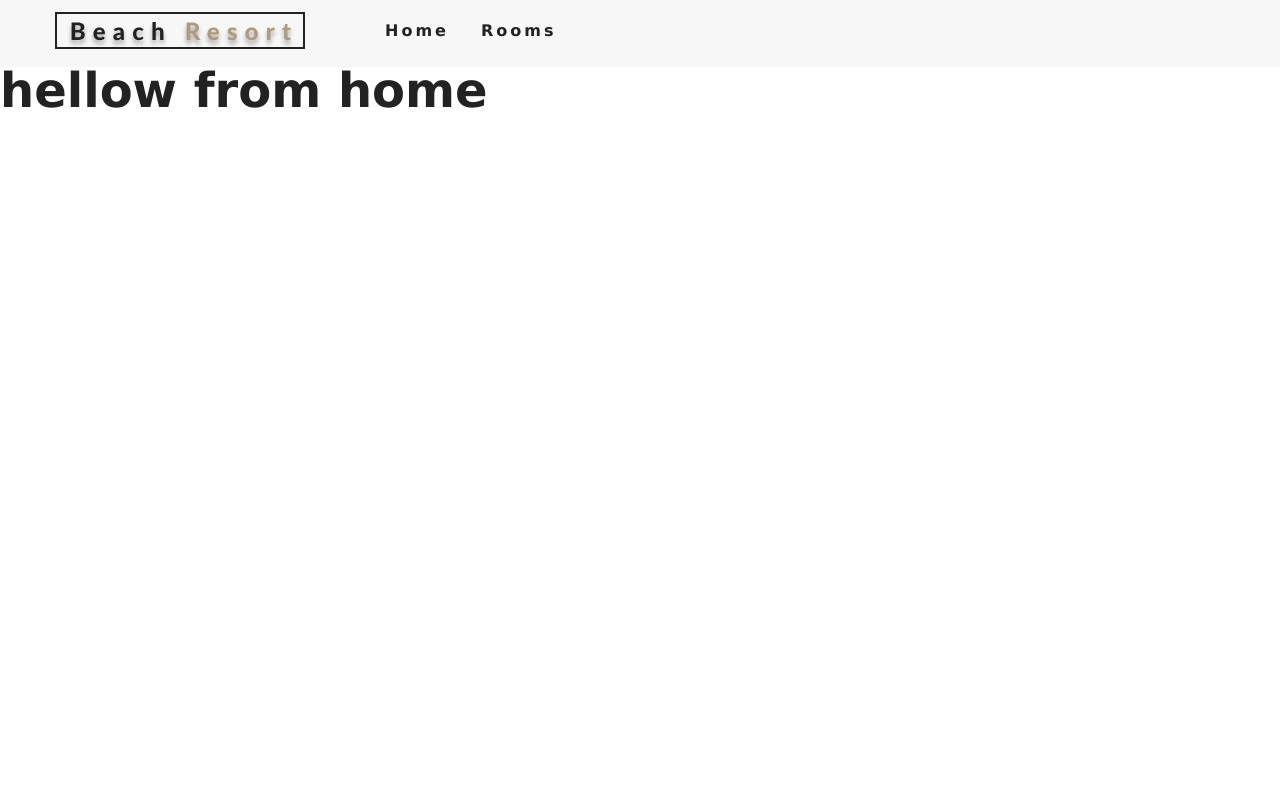
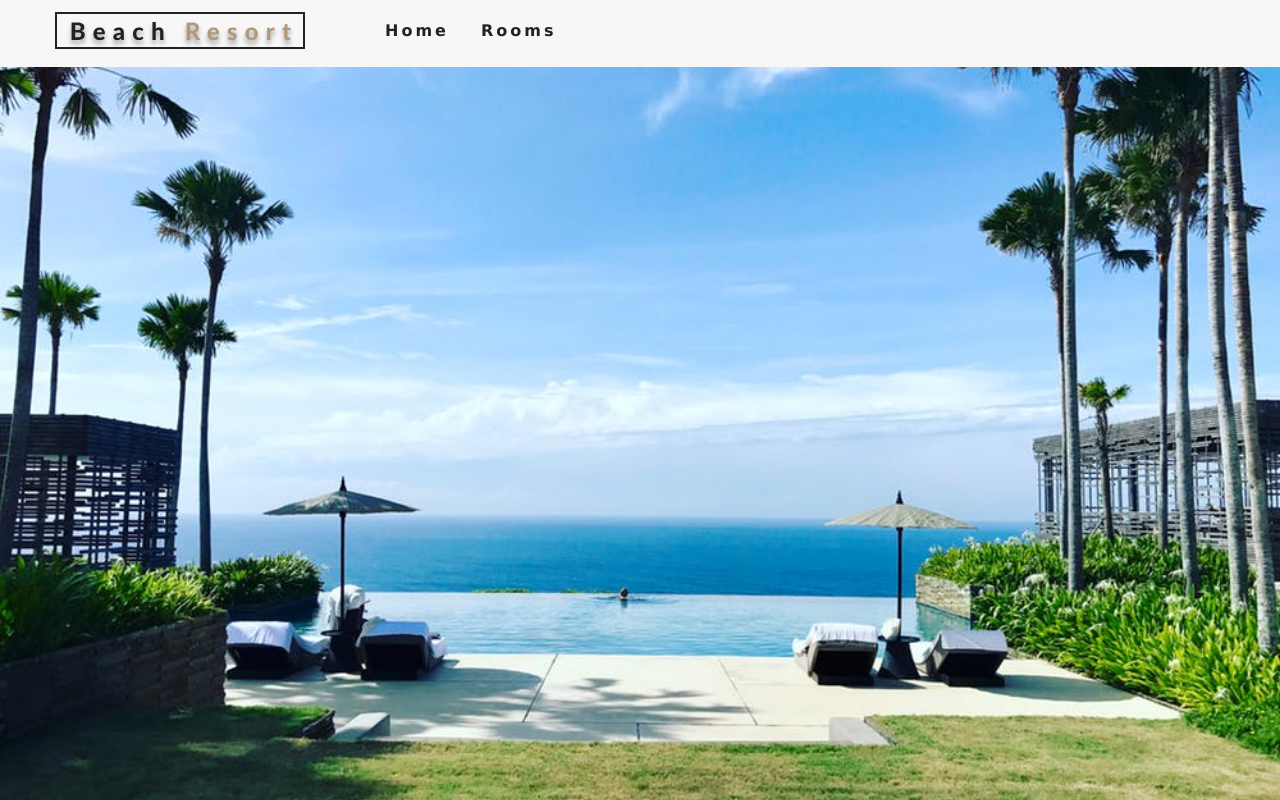
Before and after one commit to ziaul888/resort-project, a React (Create React App) app: page / in a window 1280 px wide. Built offline with nearby package versions, Linux system fonts and the light colour scheme.

Commit message:
hero component

```diff
--- /dev/null
+++ b/src/component/Hero.jsx
@@ -0,0 +1,13 @@
+ import React from 'react'
+
+ export default function Hero( {hero, children}) {
+     return (
+         <header className={hero}>
+             {children}
+         </header>
+     )
+ }
+
+ Hero.defaultProps ={
+     hero:"defaultHero"
+ };
--- a/src/pages/Home.jsx
+++ b/src/pages/Home.jsx
@@ -1,10 +1,9 @@
 import React from 'react'
+import Hero from '../component/Hero'
 
-export const Home = () => {
+ const Home = () => {
     return (
-        <div>
-            <h1>hellow from home</h1>
-        </div>
+     <Hero hero="defaultHero"></Hero>
     )
 }
 export default Home
--- a/src/pages/NotFound.jsx
+++ b/src/pages/NotFound.jsx
@@ -1,10 +1,10 @@
 import React from 'react'
+import Hero from '../component/Hero'
+//import Hero from "../component/Hero"
 
-export const NotFound = () => {
+ const NotFound = () => {
     return (
-        <div>
-            <h1>not found</h1>
-        </div>
+        <Hero></Hero>
     )
 }
 export default NotFound
--- a/src/pages/Room.jsx
+++ b/src/pages/Room.jsx
@@ -1,10 +1,8 @@
 import React from 'react'
-
+import Hero from "../component/Hero"
 export const Room = () => {
     return (
-        <div>
-            <h1>hellow from</h1>
-        </div>
+        <Hero hero ="roomsHero"></Hero>
     )
 }
 export default Room
```
Also changed, not shown: 1 other file (tests, documents, lock files or other folders).
